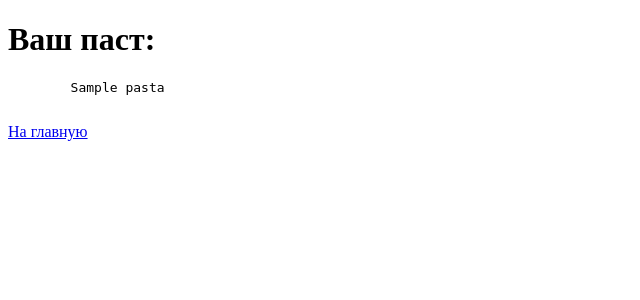
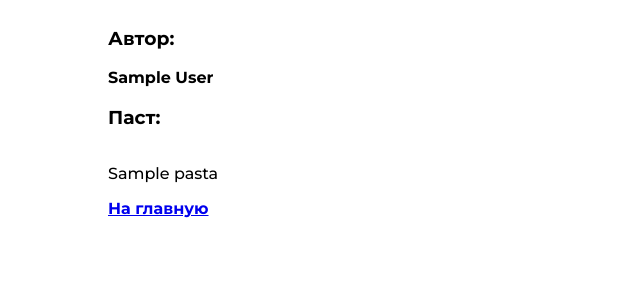
Before and after one commit to pon95/pasteFy, a Flask app: template templates/view_paste.html in a window 1280 px wide. Shown: the top 300 px of the page, without its empty margins (0-640 px from the left). Run offline with Flask 3, Linux system fonts and the light colour scheme; the template is opened without the code that fills it: most values are stand-ins (such as "Sample title", 1, 10 or a date in 2020).

Commit message:
Update view_paste.html

```diff
--- a/templates/view_paste.html
+++ b/templates/view_paste.html
@@ -1,15 +1,31 @@
 <!DOCTYPE html>
-<html lang="en">
+<html lang="ru">
 <head>
     <meta charset="UTF-8">
     <meta name="viewport" content="width=device-width, initial-scale=1.0">
-    <title>PasteFy - Паста</title>
+    <link rel="preconnect" href="https://fonts.gstatic.com">
+    <link href="https://fonts.googleapis.com/css2?family=Montserrat:wght@500;700&display=swap" rel="stylesheet">
+    <title>PasteFy - Паст от {{author}}</title>
+    <style>
+        body {
+            font-family: 'Montserrat', sans-serif;
+        }
+        form {
+            display: flex;
+            flex-direction: column;
+            margin-left: 100px;
+            width: 400px;
+        }
+
+    </style>
 </head>
 <body>
-    <h1>Ваш паст:</h1>
-    <pre>
-        {{ pasta }}
-    </pre>
-  <a href="/">На главную</a>
+    <form>
+        <h3>Автор:</h3>
+        <strong>{{ author }}</strong>
+        <h3>Паст:</h3>
+        <p>{{ pasta }}</p>
+        <a href="/"><strong>На главную</strong</a>
+    </form>
 </body>
 </html>
```
